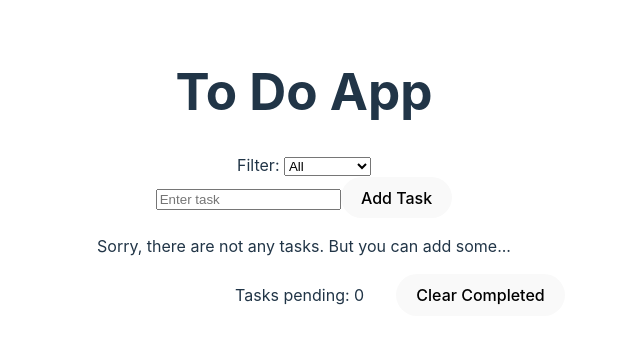
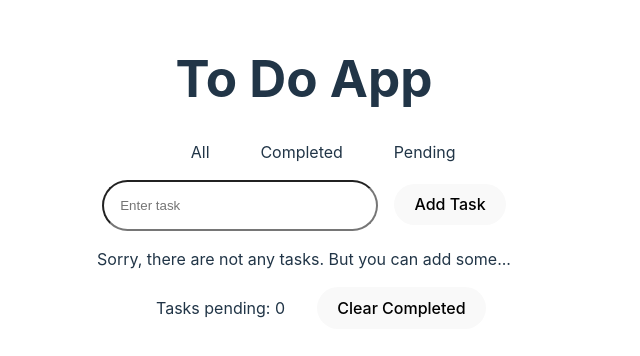
Before and after one commit to ispg103/ProgramacionWeb, a React (Vite) app in the folder todoapp/: page / in a window 1280 px wide. Shown: the part 228-584 px from the top of the page, without its empty margins (336-976 px from the left). Built offline with nearby package versions, Linux system fonts and the light colour scheme.

Commit message:
changes in filter and some css

```diff
--- a/todoapp/src/components/Filter/Filter.jsx
+++ b/todoapp/src/components/Filter/Filter.jsx
@@ -1,18 +1,59 @@
 import PropTypes from 'prop-types';
+import { useState } from 'react';
 
 function Filter({ setFilter }) {
+  const [filterOptions, setFilterOptions] = useState({
+    all: true,
+    completed: false,
+    pending: false
+  });
+
   const handleChange = (event) => {
-    setFilter(event.target.value);
+    const { name, checked } = event.target;
+
+    if (checked) {
+      const updatedOptions = Object.keys(filterOptions).reduce((acc, key) => {
+        acc[key] = key === name;
+        return acc;
+      }, {});
+
+      setFilterOptions(updatedOptions);
+      setFilter(name);
+    } else {
+      setFilterOptions({ all: true, completed: false, pending: false });
+      setFilter('all');
+    }
   };
 
   return (
-    <div>
-      <label htmlFor="filter">Filter: </label>
-      <select id="filter" onChange={handleChange}>
-        <option value="all">All</option>
-        <option value="completed">Completed</option>
-        <option value="pending">Pending</option>
-      </select>
+    <div className='filter'>
+      <label>
+        <input
+          type="checkbox"
+          name="all"
+          checked={filterOptions.all}
+          onChange={handleChange}
+        />
+        All
+      </label>
+      <label>
+        <input
+          type="checkbox"
+          name="completed"
+          checked={filterOptions.completed}
+          onChange={handleChange}
+        />
+        Completed
+      </label>
+      <label>
+        <input
+          type="checkbox"
+          name="pending"
+          checked={filterOptions.pending}
+          onChange={handleChange}
+        />
+        Pending
+      </label>
     </div>
   );
 }
--- a/todoapp/src/components/Form/Form.jsx
+++ b/todoapp/src/components/Form/Form.jsx
@@ -19,7 +19,7 @@ export default function Form() {
 
   return (
     <form onSubmit={handleSubmit}>
-      <input type="text" value={taskTitle} onChange={handleInputChange} placeholder="Enter task" />
+      <input className="todo-input" type="text" value={taskTitle} onChange={handleInputChange} placeholder="Enter task" />
       <button type="submit">Add Task</button>
     </form>
   );
--- a/todoapp/src/index.css
+++ b/todoapp/src/index.css
@@ -45,6 +45,7 @@ button:hover {
   border-radius: 2rem;
   width: 15rem;
   padding: 1rem;
+  margin-right: 1rem;
 }
 
 ul {
@@ -85,10 +86,11 @@ section{
   padding-left: 12.5rem;
 }
 
-.filter div{
+.filter label{
   display: flex;
   align-items: center;
-  gap: 2rem;
+  gap: 0.3rem;
+  margin-right: 1.5rem;
 }
 
 input[type="checkbox"] {
```
